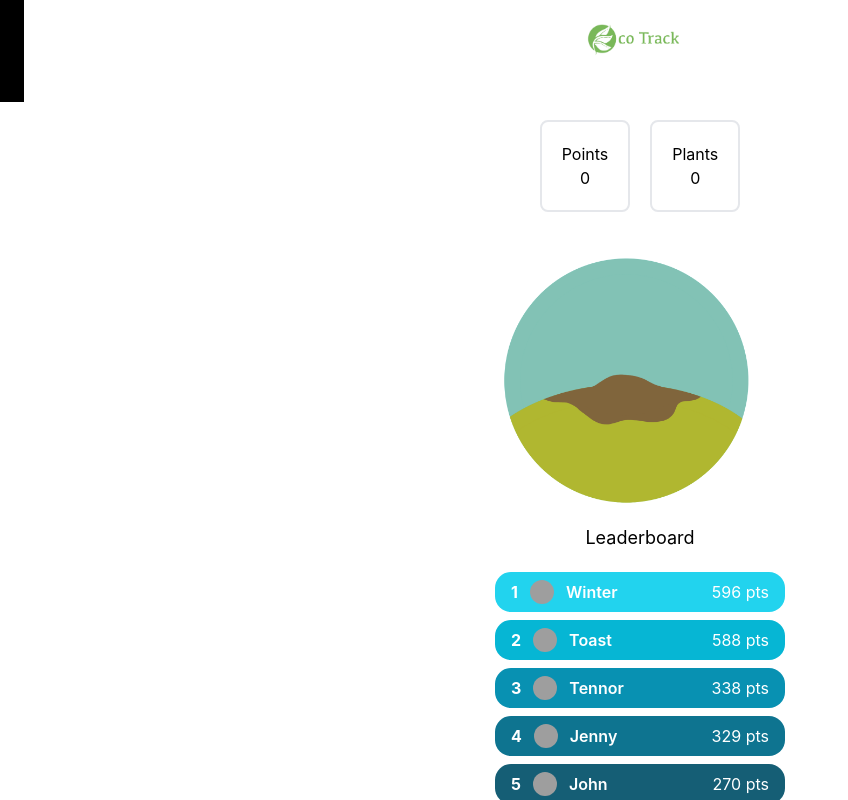
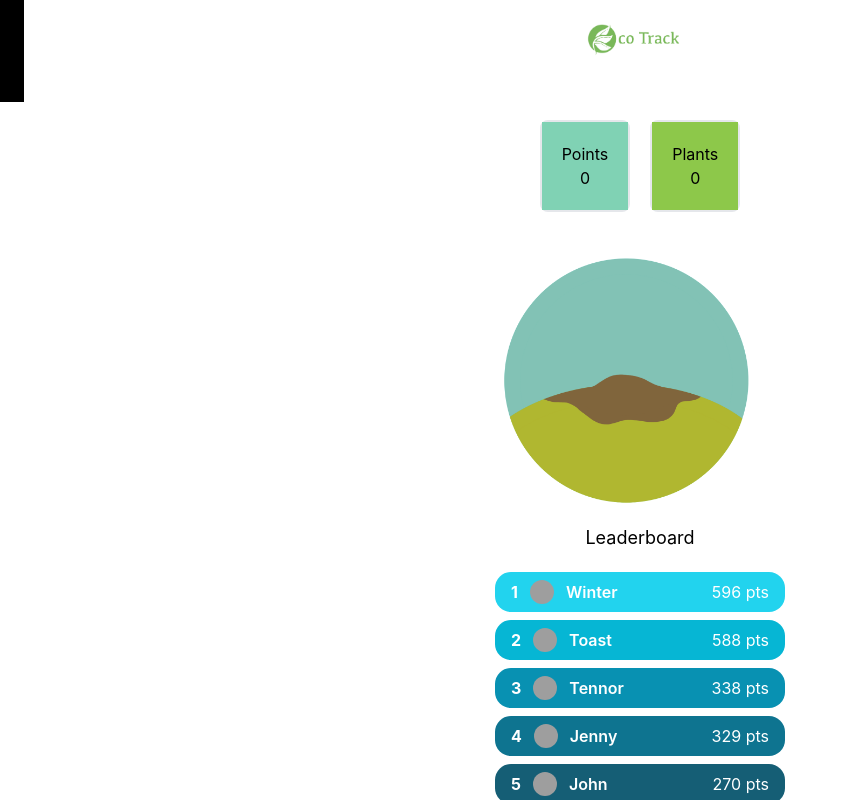
Before and after one commit to grayzcale/green-project, a React (Create React App) app: page /flower in a window 1280 px wide. Shown: the whole page, without its empty margins (0-848 px from the left). Built offline with nearby package versions, Linux system fonts and the light colour scheme; grey boxes are pictures that could not be loaded.

Commit message:
change ScorePoint colours

```diff
--- a/src/components/ScorePoint.js
+++ b/src/components/ScorePoint.js
@@ -2,13 +2,13 @@ const ScorePoint = (prop) => {
   return (
     <div className="flex justify-center space-x-5  m-5 p-5">
       <div className="border-2 rounded-lg">
-        <div className="flex flex-col p-5">
+        <div className="flex flex-col p-5 bg-[#80d2b4]">
           <p>Points</p>
           <p>{prop.score ? prop.score : "0"}</p>
         </div>
       </div>
       <div className="border-2 rounded-lg">
-        <div className="flex flex-col p-5">
+        <div className="flex flex-col p-5 bg-[#8dc84a]">
           <p>Plants</p>
           <p>{prop.point ? prop.point : "0"}</p>
         </div>
```
